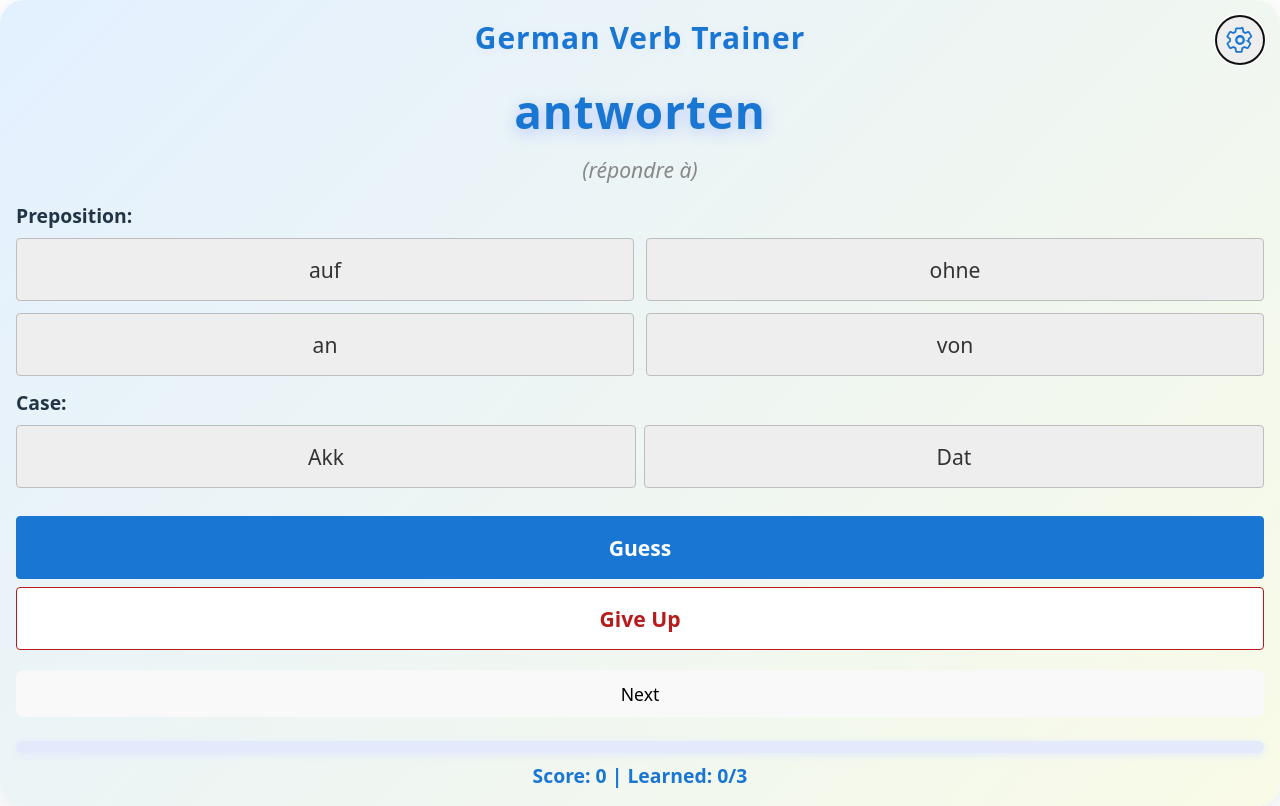
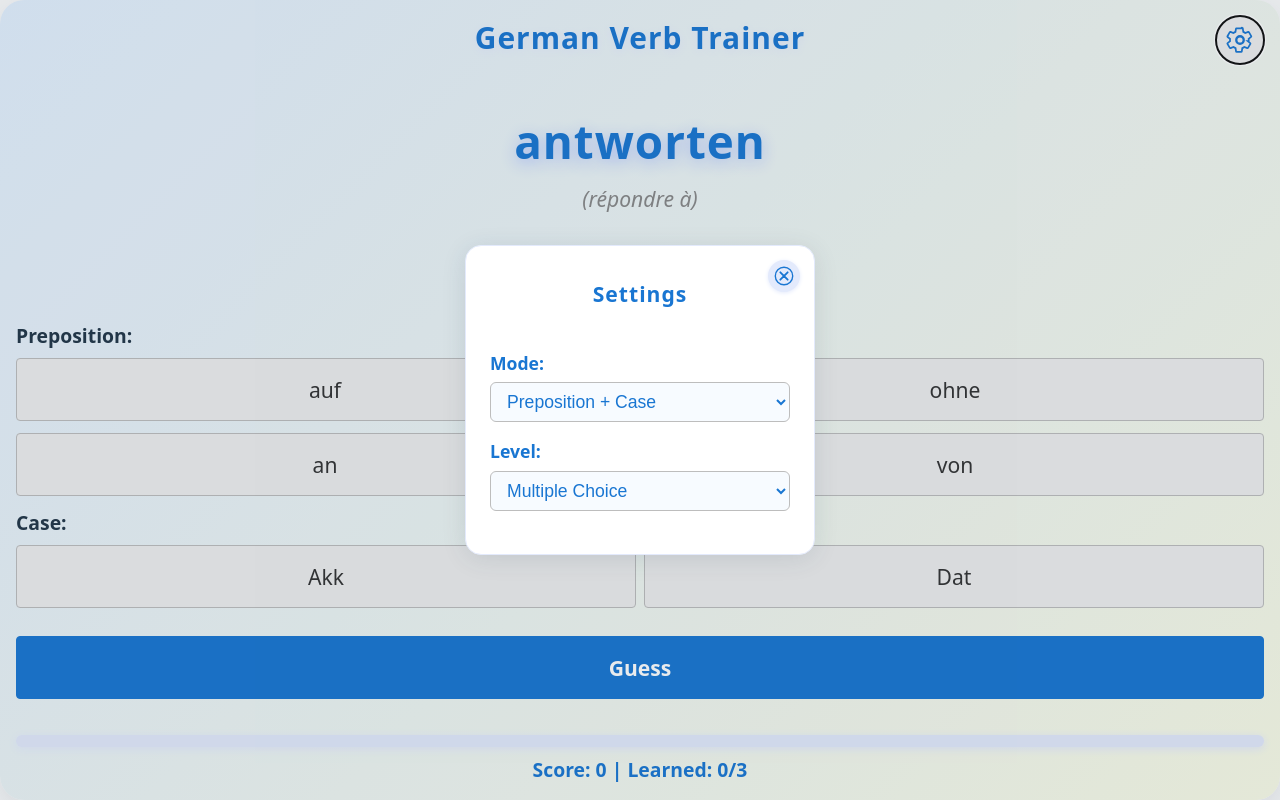
Before and after one commit to yannickstorm/Language-App, a React (Vite) app: page / in a window 1280 px wide. Both pictures are taken after a click on the button "Settings". Built offline with nearby package versions, Linux system fonts and the light colour scheme.

Commit message:
Remove superflux button and style app

```diff
--- a/src/App.jsx
+++ b/src/App.jsx
@@ -271,6 +271,87 @@ export default function App() {
           </svg>
         </button>
       </div>
+      {/* Settings modal/card */}
+      {showSettings && (
+        <div style={{
+          position: 'fixed',
+          top: 0,
+          left: 0,
+          width: '100vw',
+          height: '100vh',
+          background: 'rgba(44,62,80,0.10)',
+          zIndex: 100,
+          display: 'flex',
+          alignItems: 'center',
+          justifyContent: 'center',
+        }}
+          onClick={() => setShowSettings(false)}
+        >
+          <div
+            style={{
+              background: '#fff',
+              borderRadius: 16,
+              boxShadow: '0 4px 24px rgba(44,62,80,0.12)',
+              padding: '2rem 1.5rem 1.5rem 1.5rem',
+              minWidth: 300,
+              maxWidth: '90vw',
+              position: 'relative',
+              border: '1px solid #e3eafc',
+              display: 'flex',
+              flexDirection: 'column',
+              alignItems: 'center',
+            }}
+            onClick={e => e.stopPropagation()}
+          >
+            <button
+              onClick={() => setShowSettings(false)}
+              style={{
+                position: 'absolute',
+                top: 14,
+                right: 14,
+                background: '#e3eafc',
+                border: 'none',
+                borderRadius: '50%',
+                width: 32,
+                height: 32,
+                display: 'flex',
+                alignItems: 'center',
+                justifyContent: 'center',
+                cursor: 'pointer',
+                color: '#1976d2',
+                boxShadow: '0 1px 4px #e3eafc',
+                transition: 'background 0.2s',
+                padding: 0,
+              }}
+              aria-label="Close settings"
+            >
+              {/* Modern SVG X icon, styled like gear icon */}
+              <svg width="22" height="22" viewBox="0 0 24 24" fill="none" xmlns="http://www.w3.org/2000/svg">
+                <circle cx="12" cy="12" r="9.5" stroke="#1976d2" strokeWidth="1.5" fill="none" />
+                <path d="M8 8l8 8M16 8l-8 8" stroke="#1976d2" strokeWidth="2" strokeLinecap="round" />
+              </svg>
+            </button>
+            <h3 style={{ marginTop: 0, color: '#1976d2', textAlign: 'center', fontWeight: 'bold', fontSize: '1.2em', letterSpacing: '1px' }}>Settings</h3>
+            <div style={{ margin: '1.2rem 0', width: '100%' }}>
+              <div style={{ marginBottom: '1rem', width: '100%' }}>
+                <label style={{ fontWeight: 'bold', marginRight: 8, color: '#1976d2', fontSize: '1em' }}>Mode:</label>
+                <select value={mode} onChange={e => setMode(e.target.value)} style={{ fontSize: '1em', padding: '8px 12px', borderRadius: 6, border: '1px solid #bdbdbd', background: '#f7fbff', color: '#1976d2', width: '100%', marginTop: 6 }}>
+                  <option value="both">Preposition + Case</option>
+                  <option value="prep">Preposition only</option>
+                  <option value="case">Case only</option>
+                </select>
+              </div>
+              <div style={{ width: '100%' }}>
+                <label style={{ fontWeight: 'bold', marginRight: 8, color: '#1976d2', fontSize: '1em' }}>Level:</label>
+                <select value={level} onChange={e => setLevel(Number(e.target.value))} style={{ fontSize: '1em', padding: '8px 12px', borderRadius: 6, border: '1px solid #bdbdbd', background: '#f7fbff', color: '#1976d2', width: '100%', marginTop: 6 }}>
+                  <option value={1}>Multiple Choice</option>
+                  <option value={2}>Text Input</option>
+                </select>
+              </div>
+            </div>
+          </div>
+        </div>
+      )}
       <h2 style={{ fontSize: '1.7em', textAlign: 'center', marginBottom: '1rem', marginTop: 0, color: '#1976d2', letterSpacing: '1px', textShadow: '0 2px 8px #e3eafc' }}>German Verb Trainer</h2>
       {/* Centered verb display with emphasis and animation */}
       <div style={{ flex: 1, display: 'flex', alignItems: 'center', justifyContent: 'center', marginBottom: 0, width: '100%' }}>
@@ -283,7 +364,45 @@ export default function App() {
           </div>
         </div>
       </div>
-      <div style={{ flex: 1 }}></div>
+      <div
+        style={{ flex: 1, position: 'relative' }}
+        onClick={(e) => {
+          // Prevent nextVerb if clicking on the settings button or its parent
+          if (showAnswer) {
+            let el = e.target;
+            while (el) {
+              if (el.getAttribute && el.getAttribute('aria-label') === 'Settings') return;
+              el = el.parentElement;
+            }
+            nextVerb();
+          }
+        }}
+      >
+        {/* Show overlay prompt when answer is displayed */}
+        {showAnswer && (
+          <div
+            style={{
+              position: 'absolute',
+              bottom: 0,
+              left: 0,
+              width: '100%',
+              background: 'rgba(25, 118, 210, 0.08)',
+              color: '#1976d2',
+              textAlign: 'center',
+              fontSize: '1.2em',
+              fontWeight: 'bold',
+              padding: '18px 0',
+              borderRadius: '0 0 24px 24px',
+              cursor: 'pointer',
+              zIndex: 2,
+              boxShadow: '0 -2px 8px #e3eafc',
+              userSelect: 'none',
+            }}
+          >
+            Tap to continue
+          </div>
+        )}
+      </div>
       <div style={{ margin: '1rem 0' }}>
         {mode !== 'case' && (
           <label style={{ display: 'block', marginBottom: 12 }}>
@@ -410,7 +529,6 @@ export default function App() {
       {!showAnswer && (
         <div style={{ display: 'flex', flexDirection: 'column', gap: 8, marginBottom: 12 }}>
           <button onClick={handleGuess} style={{ width: '100%', padding: '16px 0', fontSize: '1.2em', borderRadius: 4, border: '1px solid #1976d2', background: '#1976d2', color: '#fff', fontWeight: 'bold', cursor: 'pointer' }}>Guess</button>
-          <button onClick={giveUp} style={{ width: '100%', padding: '16px 0', fontSize: '1.2em', borderRadius: 4, border: '1px solid #b71c1c', background: '#fff', color: '#b71c1c', fontWeight: 'bold', cursor: 'pointer' }}>Give Up</button>
         </div>
       )}
       {showAnswer && level === 1 && mode !== 'case' && (
@@ -437,12 +555,11 @@ export default function App() {
       )}
       {/* Only show Example and Translation when answer is displayed */}
       {showAnswer && (
-        <>
+        <div onClick={nextVerb} style={{ cursor: 'pointer' }}>
           <div><b>Example:</b> {current['Exemple']}</div>
           <div><b>Translation:</b> {current['ExampleTranslation']}</div>
-        </>
+        </div>
       )}
-      <button onClick={nextVerb} style={{ marginTop: 8 }}>Next</button>
       {/* Progress bar for score */}
       <div style={{ width: '100%', margin: '1.5rem 0 0 0', height: 12, background: '#e3eafc', borderRadius: 6, overflow: 'hidden', boxShadow: '0 2px 8px #e3eafc' }}>
         <div style={{ width: `${(progress.learned.length / verbs.length) * 100}%`, height: '100%', background: 'linear-gradient(90deg, #1976d2 0%, #388e3c 100%)', borderRadius: 6, transition: 'width 0.4s' }}></div>
```
